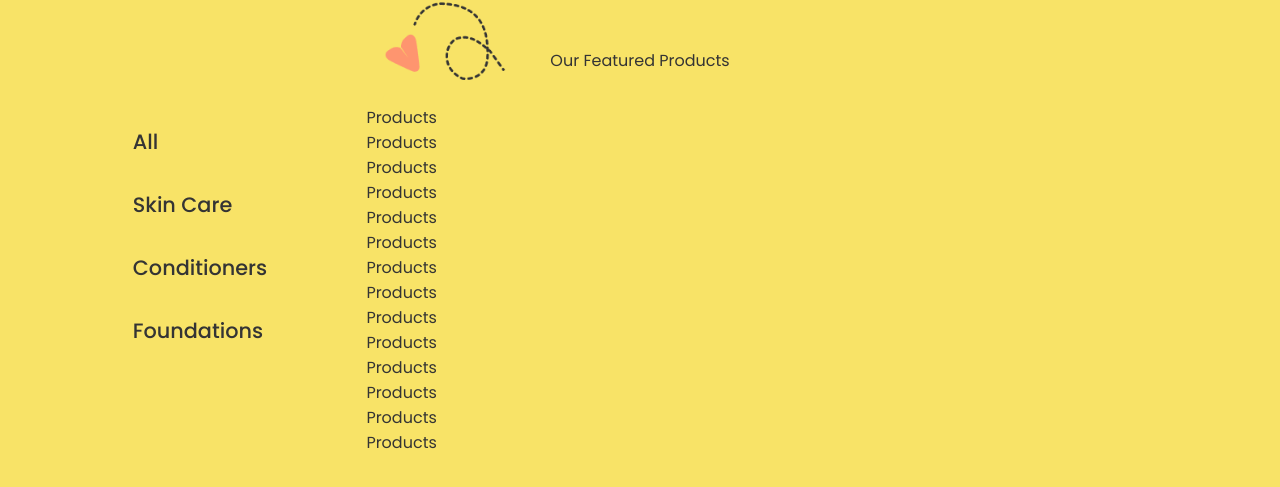
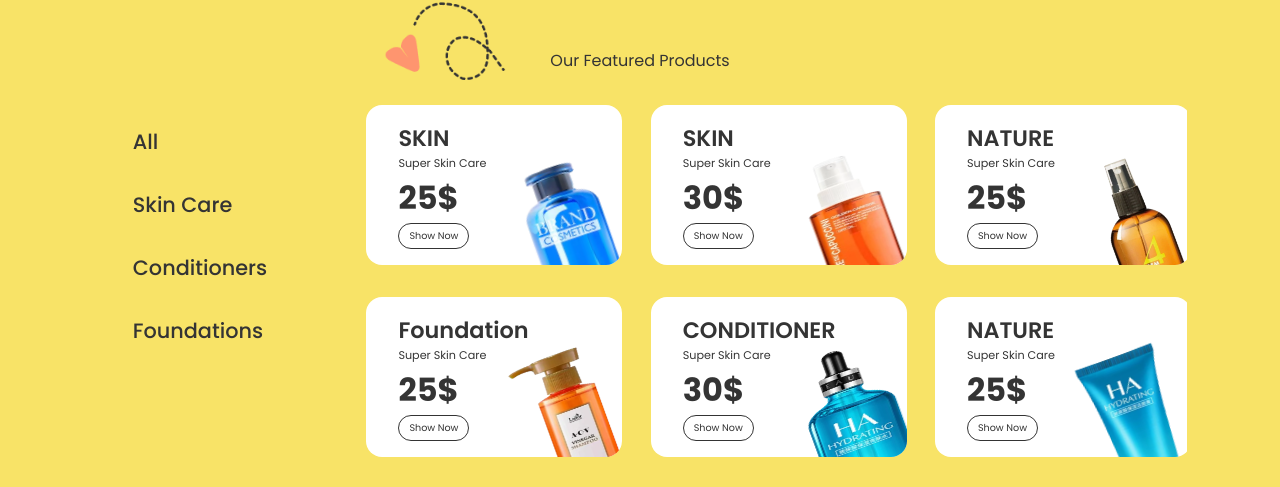
Before and after one commit to wabbi-khan/modern-ecommerce, a React (Create React App) app: page / in a window 1280 px wide. Shown: the part 1182-1669 px from the top of the page. Before the commit the page ends 1637 px from the top, so only its background shows below. Built offline with nearby package versions, Linux system fonts and the light colour scheme.

Commit message:
horizotal product showing

```diff
--- a/src/components/products/Products.jsx
+++ b/src/components/products/Products.jsx
@@ -4,20 +4,33 @@ import Plane from "../../assets/plane.png";
 import { ProductsData } from "../../data/products";
 const Products = () => {
   const [menuData, setMenuData] = useState(ProductsData);
+  const filter = (type) => {
+    setMenuData(ProductsData.filter((product) => product.type === type));
+  };
   return (
     <div className={css.container}>
       <img src={Plane} alt='Plane' />
       <span>Our Featured Products</span>
       <div className={css.products}>
         <ul className={css.menu}>
-          <li>All</li>
-          <li>Skin Care</li>
-          <li>Conditioners</li>
-          <li>Foundations</li>
+          <li onClick={() => setMenuData(ProductsData)}>All</li>
+          <li onClick={() => filter("skin care")}>Skin Care</li>
+          <li onClick={() => filter("conditioner")}>Conditioners</li>
+          <li onClick={() => filter("foundation")}>Foundations</li>
         </ul>
         <div className={css.list}>
           {menuData.map((product, i) => (
-            <div className={css.product}>Products</div>
+            <div className={css.product}>
+              <div className='left_s'>
+                <div className='name'>
+                  <span> {product.name} </span>
+                  <span> {product.detail} </span>
+                </div>
+                <span>{product.price}$</span>
+                <div>Show Now</div>
+              </div>
+              <img src={product.img} alt='pro-img' className='img-p' />
+            </div>
           ))}
         </div>
       </div>
--- a/src/components/products/Products.module.css
+++ b/src/components/products/Products.module.css
@@ -34,3 +34,29 @@
     color: var(--pink);
     cursor: pointer;
 }
+
+.list {
+    display: grid;
+    grid-template-columns: repeat(auto-fill, minmax(200px, 1fr));
+    height: 25rem;
+    overflow-y: scroll;
+    gap: 2rem;
+    justify-content: space-between;
+}
+
+.product {
+    width: 12rem;
+    height: 8rem;
+    background-color: white;
+    position: relative;
+    overflow: hidden;
+    padding: 1rem 2rem;
+    display: flex;
+    border-radius: 1rem;
+}
+
+.product>img {
+    top: 3rem;
+    width: 6rem;
+    height: 11rem;
+}
```
